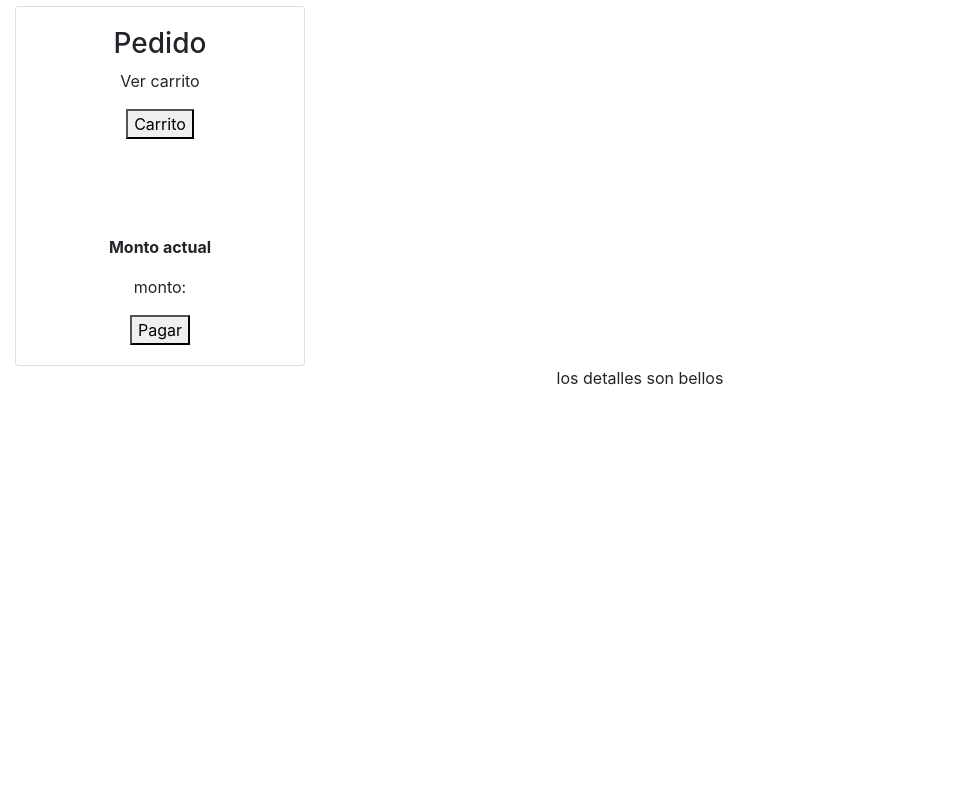
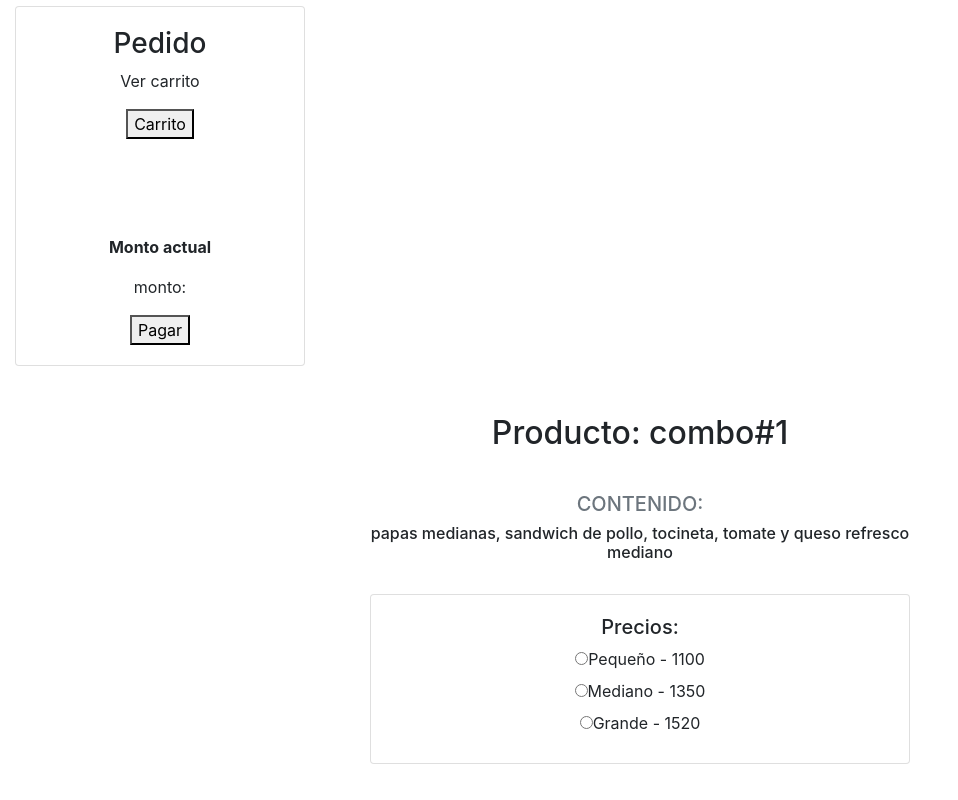
Before and after one commit to SebasRios34/E-Food, a React (Create React App) app in the folder e-food/: page /detalleProducto in a window 1280 px wide. Shown: the part 302-1102 px from the top of the page, without its empty margins (0-958 px from the left). Before the commit the page ends 800 px from the top, so only its background shows below. Built offline with nearby package versions, Linux system fonts and the light colour scheme.

Commit message:
se agrego detalle producto

```diff
--- a/e-food/src/Components/Buscador.js
+++ b/e-food/src/Components/Buscador.js
@@ -7,7 +7,7 @@ class Buscador extends Component {
     constructor(props) {
         super(props);
         this.state = {dropdown: 'refrescos',
-                      Buscar: ""};
+        Buscar: ""};
 
         this.handleChange = this.handleChange.bind(this);
         this.handleSubmit = this.handleSubmit.bind(this);
--- a/e-food/src/Components/DetalleProducto.js
+++ b/e-food/src/Components/DetalleProducto.js
@@ -1,11 +1,95 @@
 import React, { Component } from 'react'
+import {ContextConsumer} from '../Context';
+import {Link } from 'react-router-dom';
+import Precios from './Precios';
+
+
 
 export default class DetalleProducto extends Component {
+
+    constructor(props) {
+        super(props);
+        this.state={
+            value: 'option1'
+        };
+
+        this.handleOptionChange = this.handleOptionChange.bind(this);
+        this.handleSubmit = this.handleSubmit.bind(this);
+    }
+
+    handleSubmit(event) {
+        event.preventDefault();
+        console.log('Valor del dropdown: ' + this.state.radios);
+    }
+
+    handleOptionChange(event) {
+        this.setState({
+            selectedOption: event.target.value
+        });
+    }
+
+
     render() {
         return (
-            <div>
-                los detalles son bellos
-            </div>
+            <ContextConsumer>
+                {(value) =>{
+                    const {id, nombreProducto, contenido, cant} = value.detalleProducto;
+                    return (
+                        <div className="container py-5">
+                            <div className="row">
+                                <div className="col-10 mx-auto text-center">
+                                    <h2>
+                                        Producto: {nombreProducto}
+                                    </h2>
+                                </div>
+                            </div>
+                            {/*info prod*/}
+                            <div className="row">
+                                <div className="col-10 mx-auto col-md-6 my-3">
+                                    {/*esto deberia de tener una imagen aqui */}
+                                    <div>
+                                        <h5 className="text-title text-uppercase text-muted mt-3 mb-2 ">
+                                            Contenido:
+                                        </h5>
+                                        <h6 className="row">{contenido}</h6>
+                                    </div>
+                                    <br/>
+                                    {/*precios*/}
+                                    <div className="card card-body">
+                                        <h5>Precios: </h5>
+                                        <form onSubmit={this.handleSubmit}>
+                                            <div className="radio">
+                                                <label>
+                                                    <input type="radio" value="option1"
+                                                            checked={this.state.selectedOption === 'option1'}
+                                                            onChange={this.handleOptionChange} />
+                                                    Pequeño - 1100
+                                                </label>
+                                            </div>
+                                            <div className="radio">
+                                                <label>
+                                                    <input type="radio" value="option2"
+                                                            checked={this.state.selectedOption === 'option2'}
+                                                            onChange={this.handleOptionChange} />
+                                                        Mediano - 1350
+                                                </label>
+                                            </div>
+                                            <div className="radio">
+                                                <label>
+                                                    <input type="radio" value="option3"
+                                                            checked={this.state.selectedOption === 'option3'}
+                                                            onChange={this.handleOptionChange} />
+                                                    Grande - 1520
+                                                </label>
+                                            </div>
+                                        </form>
+                                    </div>
+                                </div>
+                            </div>
+                        </div>
+                    );
+                }}
+            </ContextConsumer>
         )
     }
 }
--- /dev/null
+++ b/e-food/src/Components/Precios.js
@@ -0,0 +1,36 @@
+import React, { Component } from 'react'
+
+export default class Precios extends Component {
+    render() {
+        return (
+            <div>
+                <form>
+                    <div className="radio">
+                    <label>
+                        <input type="radio" value="option1"
+                                    checked={this.state.selectedOption === 'option1'}
+                                    onChange={this.handleOptionChange} />
+                        Pequeño - 1100
+                    </label>
+                    </div>
+                    <div className="radio">
+                    <label>
+                        <input type="radio" value="option2"
+                                    checked={this.state.selectedOption === 'option2'}
+                                    onChange={this.handleOptionChange} />
+                        Mediano - 1350
+                    </label>
+                    </div>
+                    <div className="radio">
+                    <label>
+                        <input type="radio" value="option3"
+                                    checked={this.state.selectedOption === 'option3'}
+                                    onChange={this.handleOptionChange} />
+                        Grande - 1520
+                    </label>
+                    </div>
+                </form>
+            </div>
+        )
+    }
+}
--- a/e-food/src/Components/Producto.js
+++ b/e-food/src/Components/Producto.js
@@ -1,5 +1,6 @@
 import React, { Component } from 'react'
 import {Link} from 'react-router-dom';
+import PropTypes from 'prop-types';
 
 export default class Producto extends Component {
     render() {
@@ -12,7 +13,7 @@ export default class Producto extends Component {
                     <div className = "img-container p-5"
                         onClick={ ()=> console.log ('aqui se va a redirigir al producto completo')}
                         >
-                        <Link to="/detalleProducto"></Link>
+                        <Link to="/detalleProducto"><p>{contenido}</p></Link>
                         <button classsName="cart-btn"
                             disabled =
                             {enCarrito?true : false} onClick={()=>
@@ -23,6 +24,7 @@ export default class Producto extends Component {
                             en el carrito
                             </p>) :
                             (<i className="fas fa-cart-plus"></i>)}
+                            Agregar
                         </button>
                     </div>
                     <div className="card-footer d-flex justify-content-between">
@@ -36,3 +38,12 @@ export default class Producto extends Component {
         )
     }
 }
+
+Producto.propType ={
+    producto:PropTypes.shape({
+        id:PropTypes.number,
+        nombreProducto:PropTypes.string,
+        contenido: PropTypes.string,
+        enCarrito: PropTypes.bool
+    }).isRequired
+};
--- a/e-food/src/Context.js
+++ b/e-food/src/Context.js
@@ -10,10 +10,26 @@ const Productos = React.createContext();
 class ContextProvider extends Component {
 
     state = {
-        productos:arrProductos,
-        detalleProd:detalleProducto
+        productos:[],
+        detalleProducto:detalleProducto
+    };
+
+    componentDidMount(){
+        this.setProductos();
     }
 
+    setProductos =()=>{
+        let productosTemp = [];
+        arrProductos.forEach(item => {
+            const itemSolito = {...item};
+            productosTemp = [...productosTemp,itemSolito];
+
+        })
+
+        this.setState(()=>{
+            return {productos:productosTemp}
+        })
+    }
     manejoDetalle = () =>{
         console.log('buenas buenas desde  el manejo de detalle');
     }
--- a/e-food/src/index.js
+++ b/e-food/src/index.js
@@ -6,6 +6,7 @@ import App from './App';
 import * as serviceWorker from './serviceWorker';
 import 'bootstrap/dist/css/bootstrap.min.css';
 import {ContextProvider} from './Context';
+import webPack from 'react-bootstrap';
 
 ReactDOM.render(
 <ContextProvider>
```
